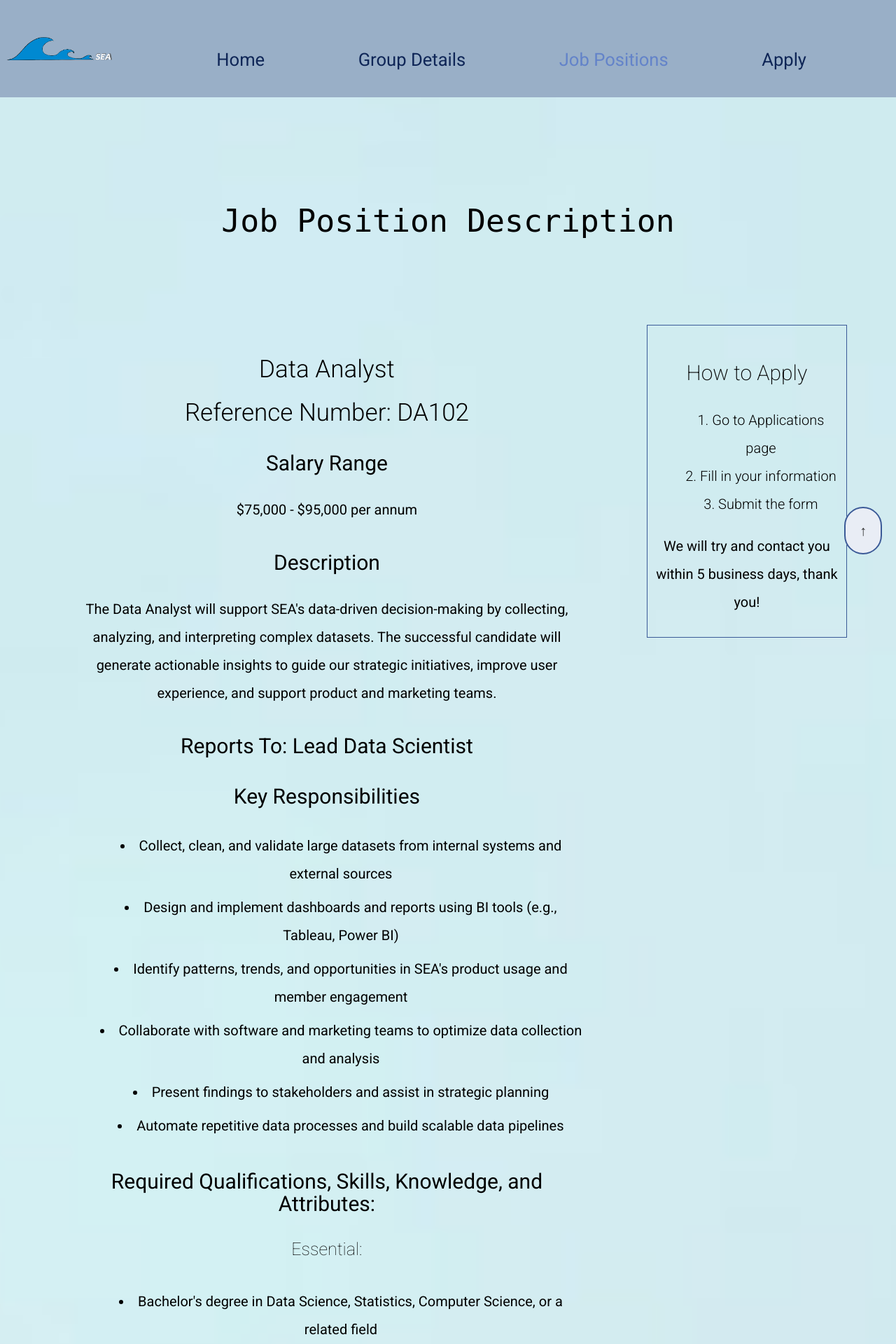
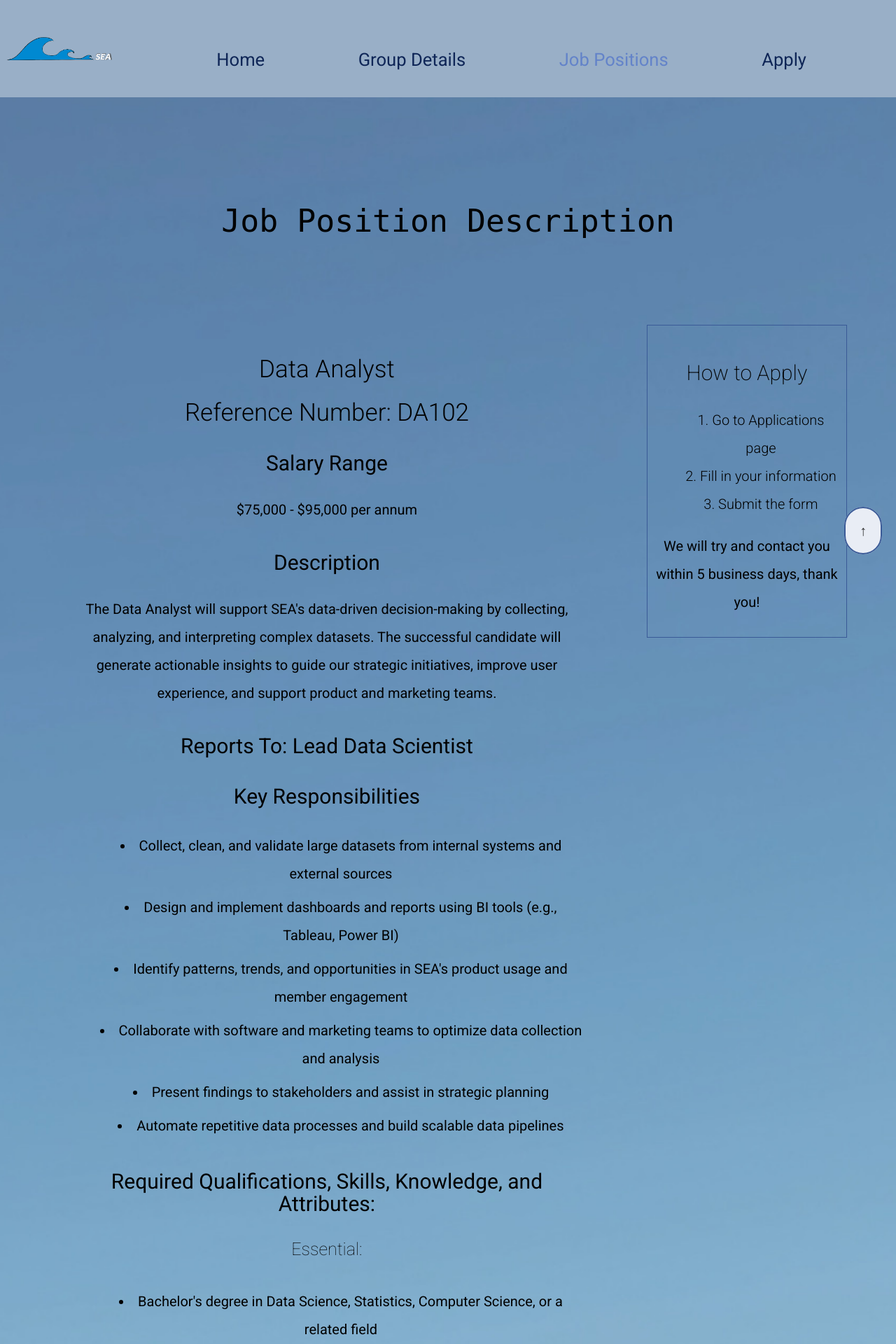
Before and after one commit to karina-wong/SEA, a PHP site: page /jobs.html in a window 1280 px wide. Shown: the top 1920 px of the page at 70% size. Run offline with PHP 8.4, Linux system fonts and the light colour scheme.

Commit message:
Changed bg image and fixed scaling issues

```diff
--- a/styles/styles.css
+++ b/styles/styles.css
@@ -479,10 +479,9 @@ ul li {
 }
 
 body {
-  background-image: url("/styles/images/bg\ image.png");
+  background-image: url("/styles/images/background.jpeg");
   background-size:cover;
   background-position: center;
-  height: 100vh;
   margin: 0;
   background-repeat: no-repeat;
 
```
Also changed, not shown: styles/images/background.jpeg (added), styles/images/bg image.png (deleted).
